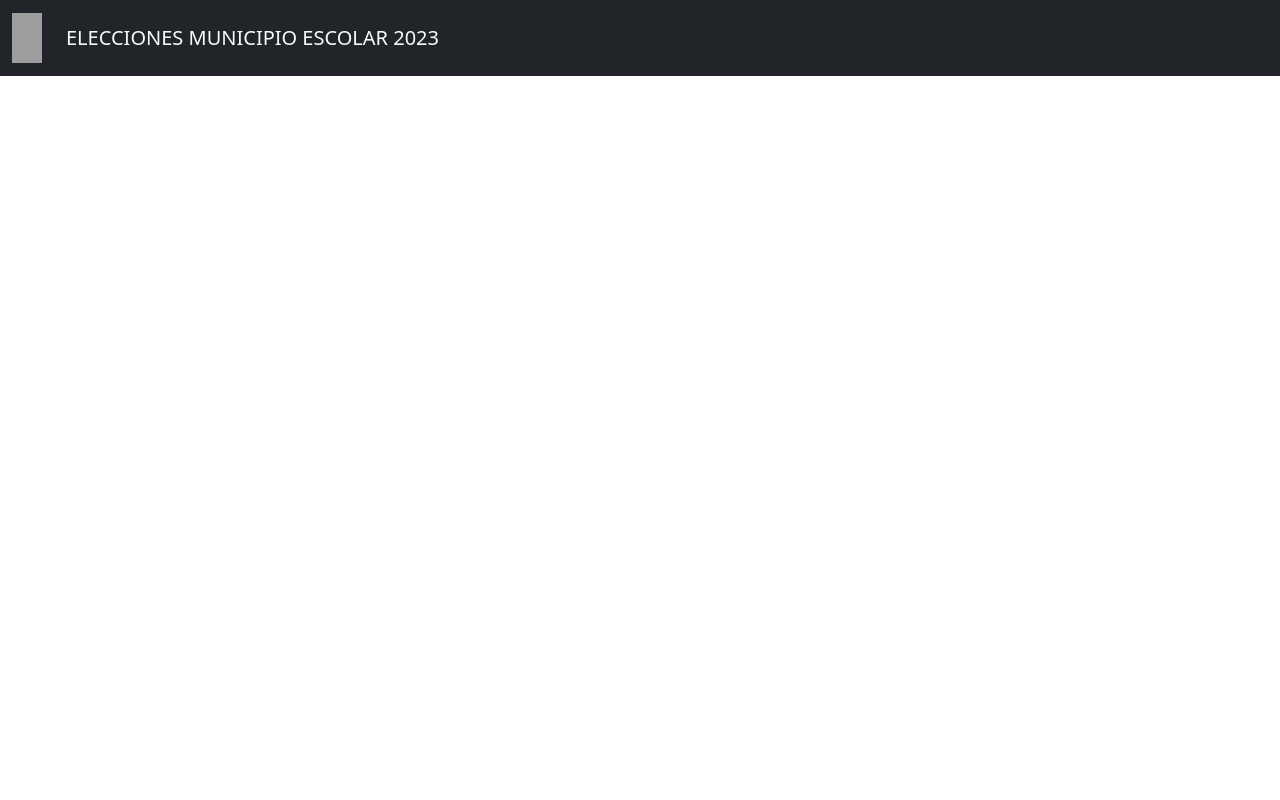
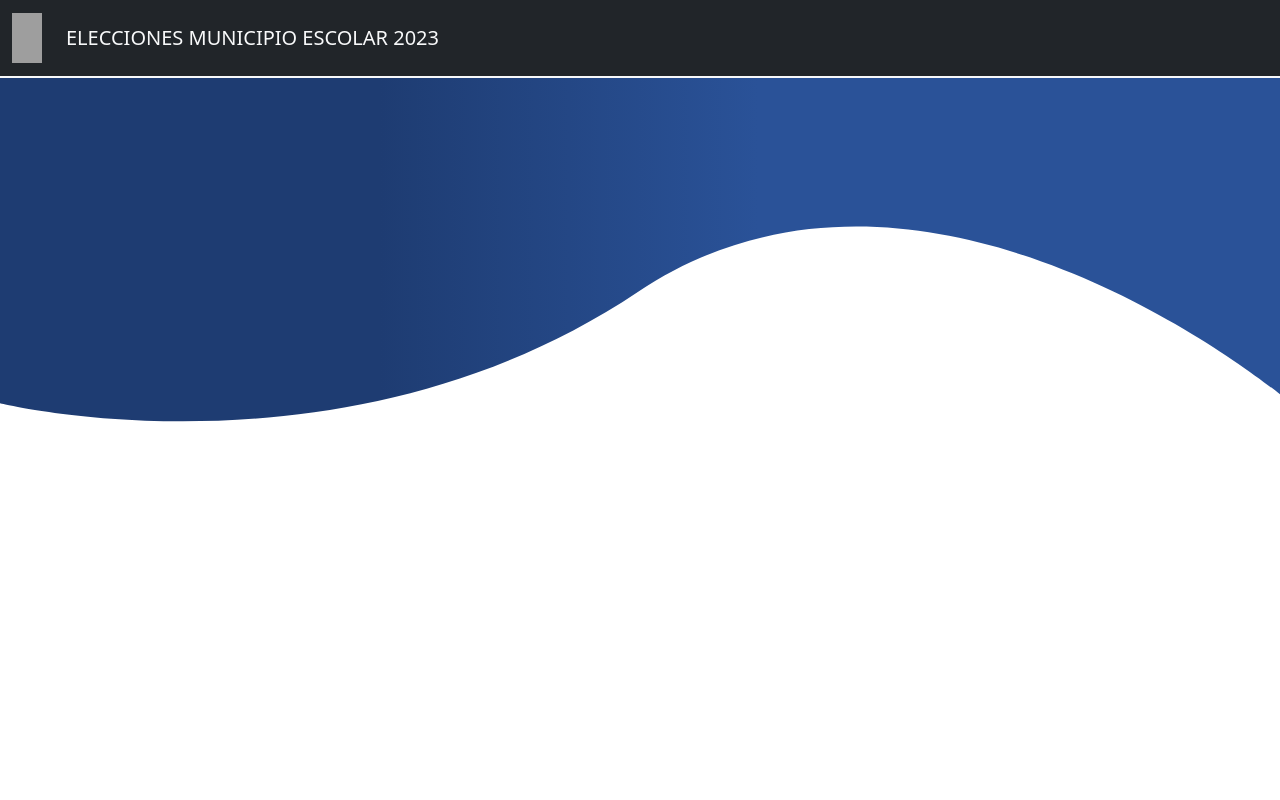
Before and after one commit to Yero-des/System-vote-API, a Django app: template templates/layout.html in a window 1280 px wide. Run offline with Django 4.2, Linux system fonts and the light colour scheme; the template is opened without the code that fills it, so the values that code supplies are empty; grey boxes are pictures that could not be loaded.

Commit message:
Last changes

```diff
--- a/app/settings.py
+++ b/app/settings.py
@@ -26,7 +26,7 @@ SECRET_KEY = 'django-insecure-la(xuxt=5mjstzqbv0$mnojgzb%dk6il)0t!668pze&8x_2cix
 # SECURITY WARNING: don't run with debug turned on in production!
 DEBUG = True
 
-ALLOWED_HOSTS = []
+ALLOWED_HOSTS = ['localhost','127.0.0.1','192.168.1.39']
 
 
 # Application definition
--- a/static/css/app.css
+++ b/static/css/app.css
@@ -3,7 +3,6 @@
 }
 
 html, body{
-  overflow-y: hidden;
   height:100%;
   margin:0;
   display: flex;
@@ -16,11 +15,19 @@ h3 {
 
 .font {
   position: relative;
-  /* min-height: 89.6vh; */
-  color: var(--text-primary);
-  background-image: url(../img/foto3.jpg);
-  background-size: cover;
-  background-position: center center;
+}
+
+.mark-outsider {
+  position: fixed;
+  top: 0;
+  left: 0;
+  image-rendering: pixelated;
+  z-index: 98;
+}
+
+.navbar {
+  position: relative;
+  z-index: 1000;
 }
 
 @keyframes cambiaImagen {
@@ -34,24 +41,6 @@ h3 {
     background-image: url(../img/foto3.jpg);
   }
 }
-.content-font {
-  position: absolute;
-  top: 50%;
-  left: 50%;
-  transform: translate(-50%, -50%);
-  display: flex;
-  flex-direction: column;
-  align-items: center;
-  z-index: 999;
-}
-
-.gray-content-font {
-  position: absolute;
-  width: 100%;
-  height: 100%;
-  background-color: #0000003d;
-  z-index: 998;
-}
 
 @media (max-width: 768px) {
   .font {
--- a/static/css/cantidatos.css
+++ b/static/css/cantidatos.css
@@ -1,18 +1,12 @@
-@import url(./App.css);
+@import url(./app.css);
 
 .cantidatos {
+  position: relative;
+  z-index: 99;
   margin: 15%;
-  display: flex;
   justify-content: center;
+  justify-items: center;
   gap: 2rem;
-  justify-items: center;
-}
-
-@media (max-width: 768px) {
-  .cantidatos {
-    flex-direction: column;
-    margin: 0;
-  }
 }
 
 .cantidato a {
--- a/system/urls.py
+++ b/system/urls.py
@@ -7,5 +7,7 @@ router.register(r'listas', ListaViewSet)
 
 urlpatterns = [
   path('', votacion, name="votacion"),
+  path('voto_confirmado/', voto_confirmado, name="voto_confirmado"),
+  path('aumentar_votos/<int:lista_id>/', aumentar_votos, name='aumentar_voto'),
   path('api/', include(router.urls)),
 ]
--- a/templates/layout.html
+++ b/templates/layout.html
@@ -7,14 +7,15 @@
   <link rel="stylesheet" href="{% static 'css/app.css'%}">
   <link rel="stylesheet" href="{% static 'css/cantidatos.css'%}">
   <link href="https://cdn.jsdelivr.net/npm/bootstrap@5.3.2/dist/css/bootstrap.min.css" rel="stylesheet" integrity="sha384-T3c6CoIi6uLrA9TneNEoa7RxnatzjcDSCmG1MXxSR1GAsXEV/Dwwykc2MPK8M2HN" crossorigin="anonymous">
+  <link rel="stylesheet" href="https://cdn.jsdelivr.net/npm/bootstrap-icons@1.11.1/font/bootstrap-icons.css">
   <link rel="icon" type="image" href="{% static 'img/insignia.png' %}" />
   <title>Votaciones</title>
 </head>
 <body>
-  <nav id="nav-bar" class="navbar navbar-expand-lg bg-dark">
+  <nav id="nav-bar" class="navbar navbar-expand-lg bg-dark border-bottom border-2 border-light">
     <div class="container-fluid">
       <a class="navbar-brand text-uppercase text-light" href="#">
-        <div class="row align-items-center">
+        <div class="row justify-content-center align-items-center">
           <div class="col-auto">
             <img src="{% static 'img/insignia.png'%}" alt="Municipio escolar" width="30" height="50"/>
           </div>
@@ -25,11 +26,36 @@
         </a>
     </div>
   </nav>
-  <div class="font text-center">
-    <div class="gray-content-font"></div>
-    <div class="content-font">
-      {% block content %}{% endblock %}
-    </div>
+  <div class="container-fluid text-center pt-4">
+    <svg
+      class="mark-outsider"
+      viewBox="1 1 1354 447"
+      fill="none"
+      xmlns="http://www.w3.org/2000/svg"
+    >
+      <path
+        d="M1366.47 0H0.474182V427.388C0.474182 427.388 365.95 517.039 675.682 309.817C985.414 102.594 1366.47 427.388 1366.47 427.388V0Z"
+        fill="url(#paint0_linear_5_24)"
+      />
+      <defs>
+        <linearGradient
+          id="paint0_linear_5_24"
+          x1="802.861"
+          y1="213.694"
+          x2="402.935"
+          y2="213.694"
+          gradientUnits="userSpaceOnUse"
+        >
+          <stop stop-color="#2A5298"></stop>
+          <stop offset="1" stop-color="#1E3C72"></stop>
+        </linearGradient>
+      </defs>
+    </svg>
+
+    {% block content %}{% endblock %}
+
   </div>
+
+  <script src="https://cdn.jsdelivr.net/npm/bootstrap@5.2.3/dist/js/bootstrap.bundle.min.js" integrity="sha384-kenU1KFdBIe4zVF0s0G1M5b4hcpxyD9F7jL+jjXkk+Q2h455rYXK/7HAuoJl+0I4" crossorigin="anonymous"></script>
 </body>
 </html>
```
Also changed, not shown: other parts of static/css/cantidatos.css (+38 -6 lines), system/views.py (+23 -2 lines), templates/cantidatos.html (+83 -1 lines), templates/confirmar.html (added, +19 -0 lines), db.sqlite3, static/js/cantidatos.js (added), static/media/img/foto3.jpg (added), static/media/img/foto4.jpg (added), static/media/img/lista1.jpg (added), static/media/symbol/foto5.jpg (added), static/media/symbol/laptop1.webp (added), 3 other files.
